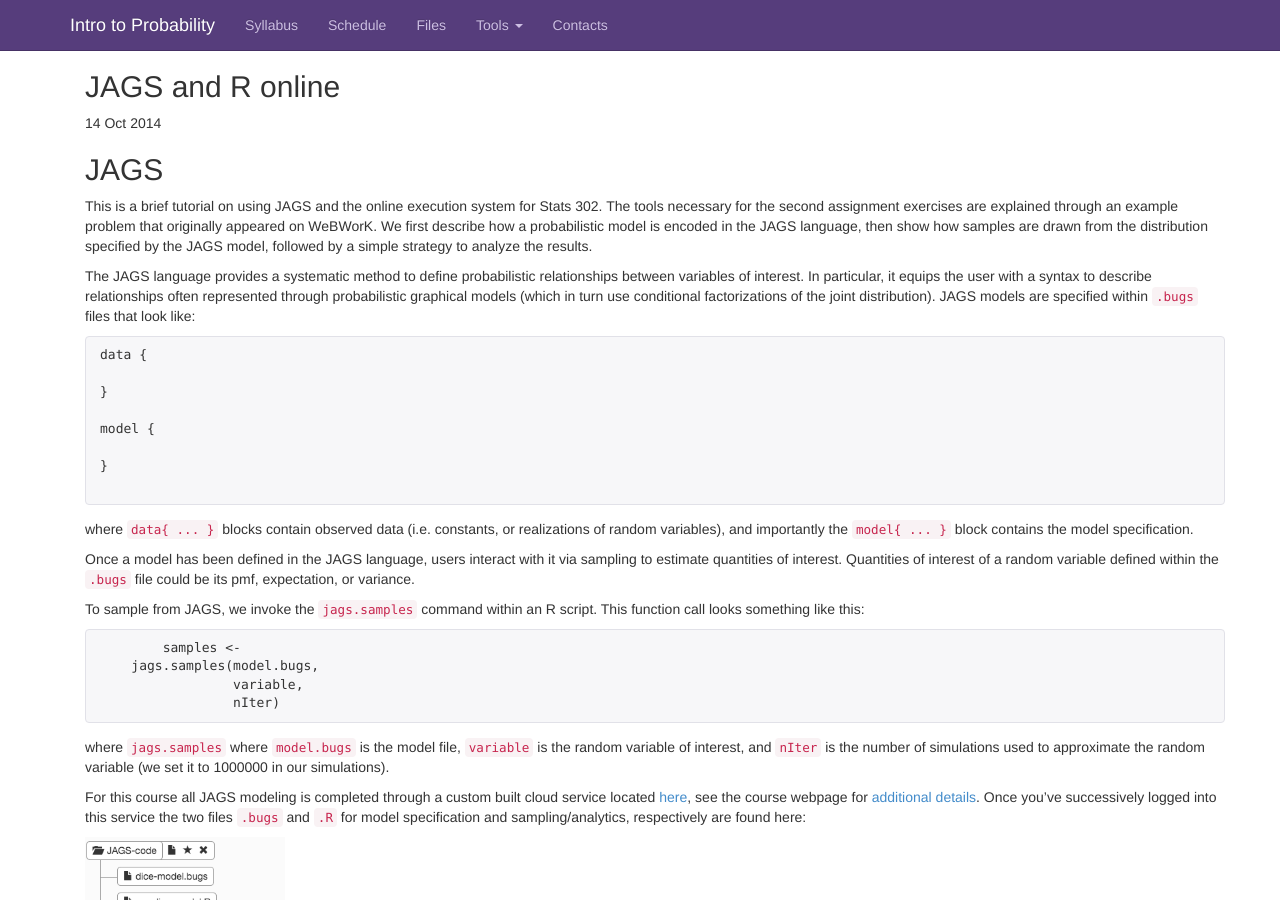
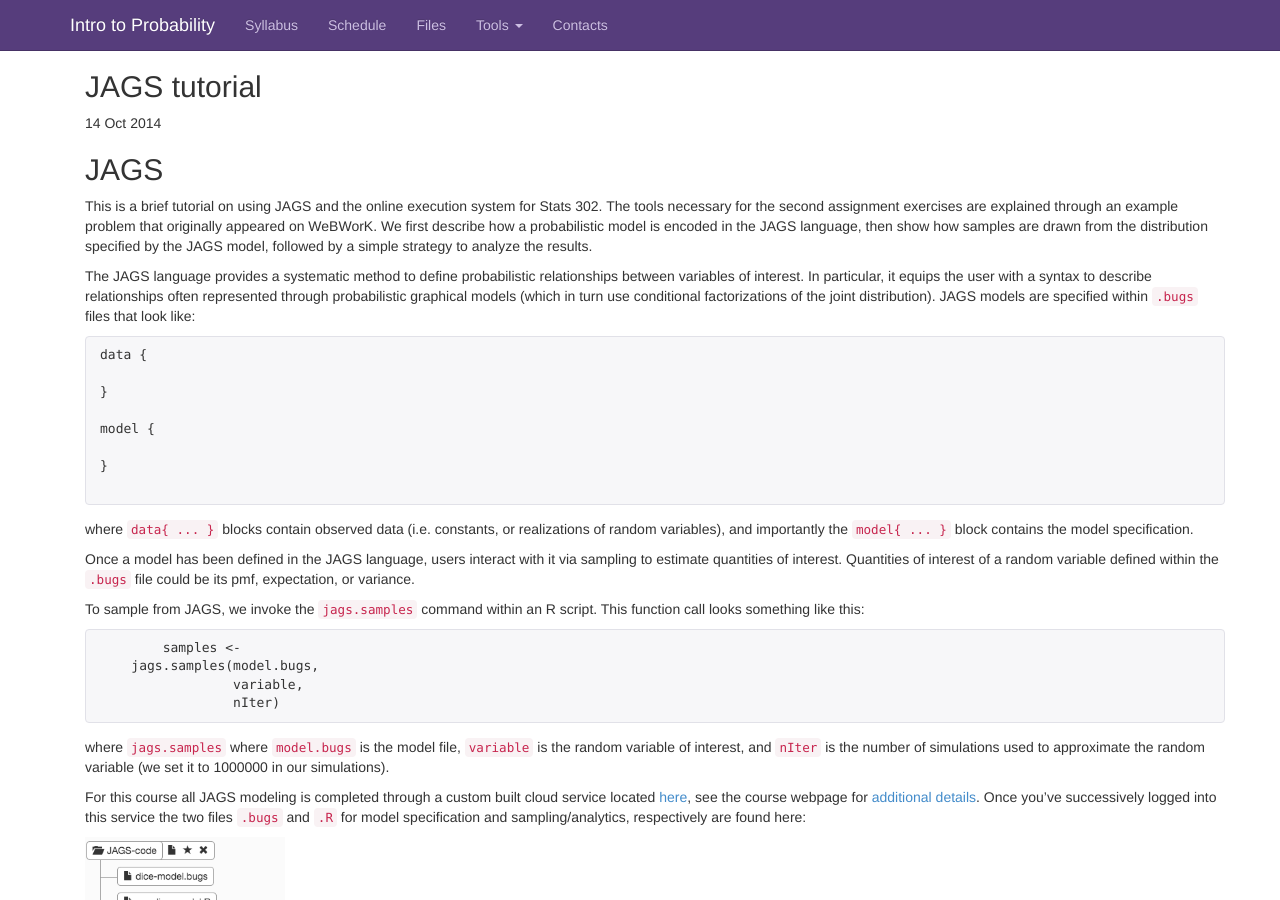
Before and after one commit to alexandrebouchard/stat302-web-fa2014-15, a Jekyll site: the page built from _posts/2014-10-14-JAGS_tutorial.md, in a window 1280 px wide and 900 px high. Built offline with Jekyll 4.4.1, drawn with Linux system fonts in a browser that asks for light colours; nearby versions of some CDN libraries; Markdown is read by kramdown in place of the engine named in the settings; formulas are drawn with MathJax 3; comment, search, counter and statistics services are not loaded.

Commit message:
one typo

```diff
--- a/_posts/2014-10-14-JAGS_tutorial.md
+++ b/_posts/2014-10-14-JAGS_tutorial.md
@@ -1,6 +1,6 @@
 ---
 layout: post
-title: "JAGS and R online"
+title: "JAGS tutorial"
 category: 'Tool'
 ---
 
```
